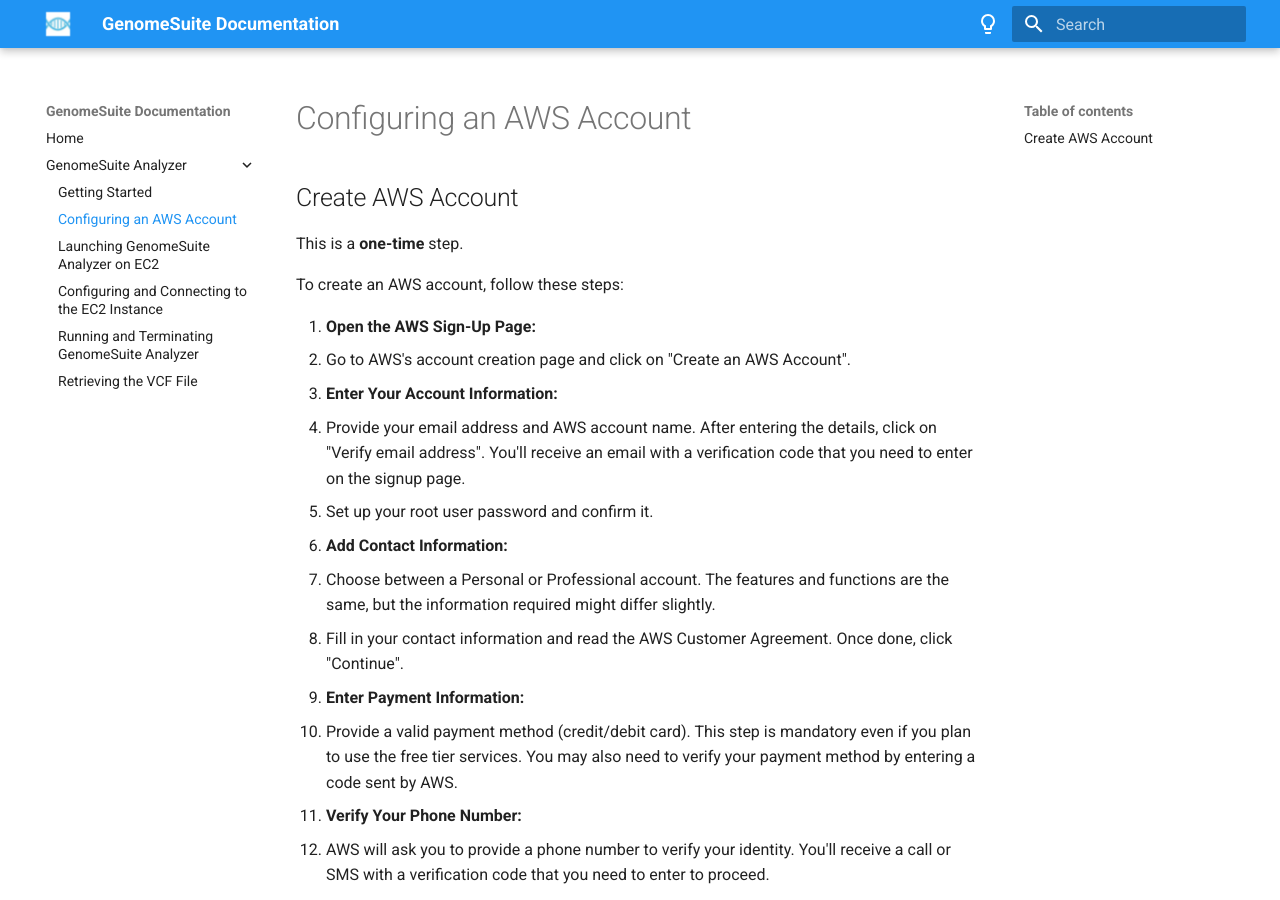
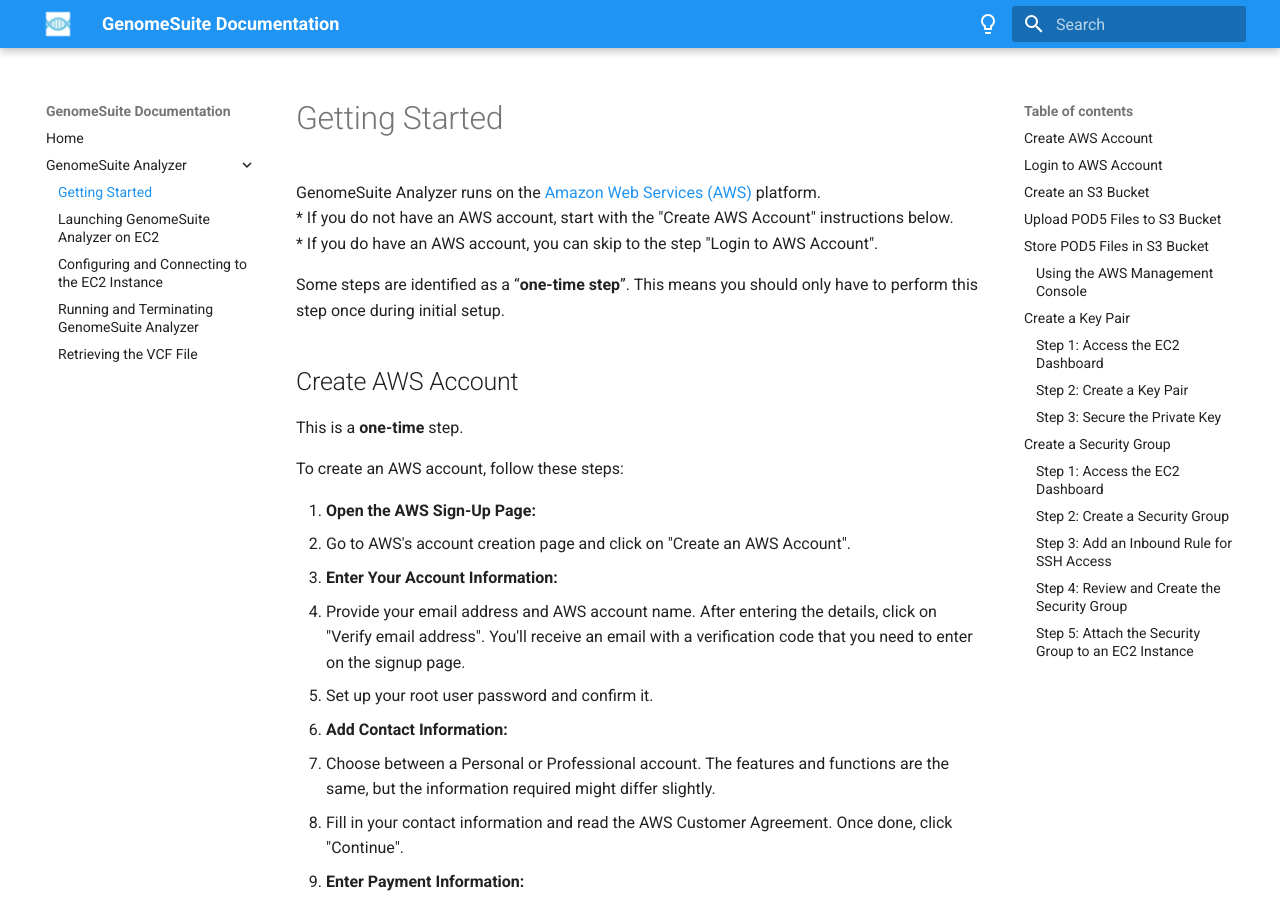
Before and after one commit to The-Sequencing-Center/GenomeSuite-Docs, an MkDocs documentation site: the page built from docs/analyzer-getting-started.md, in a window 1280 px wide and 900 px high. Built offline with MkDocs 1.6.1 and Material for MkDocs 9.7.7, drawn with Linux system fonts in a browser that asks for light colours.

Commit message:
Rename files

```diff
--- a/docs/configure-aws-account.md
+++ b/docs/analyzer-getting-started.md
@@ -1,4 +1,10 @@
-# Configuring an AWS Account
+# Getting Started
+
+GenomeSuite Analyzer runs on the [Amazon Web Services (AWS)](https://aws.amazon.com/) platform.
+* If you do not have an AWS account, start with the "Create AWS Account" instructions below.
+* If you do have an AWS account, you can skip to the step "Login to AWS Account".
+
+Some steps are identified as a “**one-time step**”.  This means you should only have to perform this step once during initial setup.
 
 ## Create AWS Account
 
@@ -31,7 +37,7 @@
 
 After your account is activated, you can sign in to the AWS Management Console and start using AWS services.
 
-# Login to AWS Account
+## Login to AWS Account
 
 To log in to your AWS account, follow these steps:
 
@@ -54,7 +60,7 @@
 5. **Access the AWS Management Console:**
    - After successful authentication, you will be directed to the AWS Management Console, where you can start managing your AWS services.
 
-# Create an S3 Bucket
+## Create an S3 Bucket
 
 This is a **one-time** step.
 
@@ -83,15 +89,15 @@
 6. **Verify Bucket Creation:**
    - After the bucket is created, you will be taken back to the S3 dashboard, where you should see Bucket name listed among your S3 buckets.
 
-# Upload POD5 Files to S3 Bucket
+## Upload POD5 Files to S3 Bucket
 
 There are several methods available for uploading POD5 files to S3 buckets. These methods are beyond the scope of this document. For human whole genome sequencing, the aggregate size of these files is quite large, ca. 1TB or more, and may need special methods to upload in reasonable time. Please contact us at support@thesequencingcenter.com to review and discuss options for uploading large datasets.
 
-# Store POD5 Files in S3 Bucket
+## Store POD5 Files in S3 Bucket
 
 If you already have an AWS account and an S3 bucket with POD5 files in it, you have two choices. You can use the existing Bucket name with Sniffles. Or you can copy or move the POD5 files from the existing bucket to another bucket within the same AWS account. To copy or move files, follow these instructions:
 
-## Using the AWS Management Console
+### Using the AWS Management Console
 
 1. **Navigate to the Source Bucket:**
    - In the S3 dashboard, find and click on the bucket that contains the POD5 files you want to copy or move.
@@ -119,18 +125,18 @@
 For example:
 If your bucket name is "s3://your-bucket-name/", all of the POD5 files should be immediately below this directory and there should be no subdirectories under "s3://your-bucket-name/".
 
-# Create a Key Pair
+## Create a Key Pair
 
 This is a one-time step.
 
 To create a key pair in AWS, follow these steps:
 
-## Step 1: Access the EC2 Dashboard
+### Step 1: Access the EC2 Dashboard
 
 1. **Go to EC2 Service:**
    - In the AWS Management Console, type "EC2" in the search bar and select "EC2" from the drop-down menu.
 
-## Step 2: Create a Key Pair
+### Step 2: Create a Key Pair
 
 1. **Open the Key Pairs Section:**
    - On the EC2 Dashboard, look for the "Key Pairs" option under the "Network & Security" section on the left-hand side menu.
@@ -150,7 +156,7 @@
 4. **Create the Key Pair:**
    - Click on "Create key pair". AWS will generate the key pair and automatically download the private key file to your computer.
 
-## Step 3: Secure the Private Key
+### Step 3: Secure the Private Key
 
 - **Save the Private Key:** The private key file will automatically download to your computer. This file is crucial for connecting to your EC2 instances securely, so store it in a safe location. If you lose this file, you will not be able to connect to your instances using this key pair.
 - **Set Permissions (Linux/macOS):** If you are using the key pair on a Linux or macOS system, run the following command to set the correct permissions:
@@ -165,18 +171,18 @@
 - **One-Time Download:** The private key file can only be downloaded once at the time of creation. If you lose the private key, you will need to create a new key pair and update your instances to use the new key.
 - **Accessing EC2 Instances:** When launching a new EC2 instance, you'll be able to select this key pair for SSH access. Ensure the correct permissions are set on your private key file before attempting to connect.
 
-# Create a Security Group
+## Create a Security Group
 
 This is a one-time step.
 
 To create a security group in AWS for EC2 that allows SSH logins on port 22, follow these steps:
 
-## Step 1: Access the EC2 Dashboard
+### Step 1: Access the EC2 Dashboard
 
 1. **Go to EC2 Service:**
    - In the AWS Management Console, type "EC2" in the search bar and select "EC2" from the drop-down menu.
 
-## Step 2: Create a Security Group
+### Step 2: Create a Security Group
 
 1. **Open the Security Groups Section:**
    - On the EC2 Dashboard, locate the "Security Groups" option under the "Network & Security" section in the left-hand menu.
@@ -190,7 +196,7 @@
    - Description: Provide a brief description of the security group, like "Security group for SSH access to EC2 instances".
    - VPC: Select the appropriate VPC (Virtual Private Cloud) where you want this security group to be used. If you only have one VPC, it will be selected by default.
 
-## Step 3: Add an Inbound Rule for SSH Access
+### Step 3: Add an Inbound Rule for SSH Access
 
 1. **Configure Inbound Rules:**
    - In the Inbound rules section, click on "Add Rule".
@@ -200,7 +206,7 @@
      - Alternatively, select "Anywhere" (0.0.0.0/0) to allow SSH access from any IP address, but note that this is less secure and should be used with caution.
      - You can also specify a custom IP range if you only want to allow SSH access from specific IP addresses or ranges.
 
-## Step 4: Review and Create the Security Group
+### Step 4: Review and Create the Security Group
 
 1. **Review the Rules:**
    - Review the rules you've added to ensure they match your requirements.
@@ -208,7 +214,7 @@
 2. **Create the Security Group:**
    - Once satisfied with the configuration, click on "Create security group".
 
-## Step 5: Attach the Security Group to an EC2 Instance
+### Step 5: Attach the Security Group to an EC2 Instance
 
 1. **During EC2 Instance Launch:**
    - When launching a new EC2 instance, you can select this security group under the "Configure Security Group" section.
--- a/mkdocs.yml
+++ b/mkdocs.yml
@@ -55,9 +55,8 @@
 nav:
   - Home: README.md
   - GenomeSuite Analyzer:
-    - Getting Started: getting-started.md
-    - Configuring an AWS Account: configure-aws-account.md
-    - Launching GenomeSuite Analyzer on EC2: launch-analyzer.md
-    - Configuring and Connecting to the EC2 Instance: config-connect.md
-    - Running and Terminating GenomeSuite Analyzer: run-terminate.md
-    - Retrieving the VCF File: retrieve-vcf.md
+    - Getting Started: analyzer-getting-started.md
+    - Launching GenomeSuite Analyzer on EC2: analyzer-launch.md
+    - Configuring and Connecting to the EC2 Instance: analyzer-config-connect.md
+    - Running and Terminating GenomeSuite Analyzer: analyzer-run-terminate.md
+    - Retrieving the VCF File: analyzer-retrieve-vcf.md
```
Also changed, not shown: docs/busytopic.md (deleted, +0 -205 lines), docs/getting-started.md (deleted, +0 -7 lines), docs/analyzer-config-connect.md (renamed from docs/config-connect.md), docs/analyzer-launch.md (renamed from docs/launch-analyzer.md), docs/analyzer-retrieve-vcf.md (renamed from docs/retrieve-vcf.md), docs/analyzer-run-terminate.md (renamed from docs/run-terminate.md).
